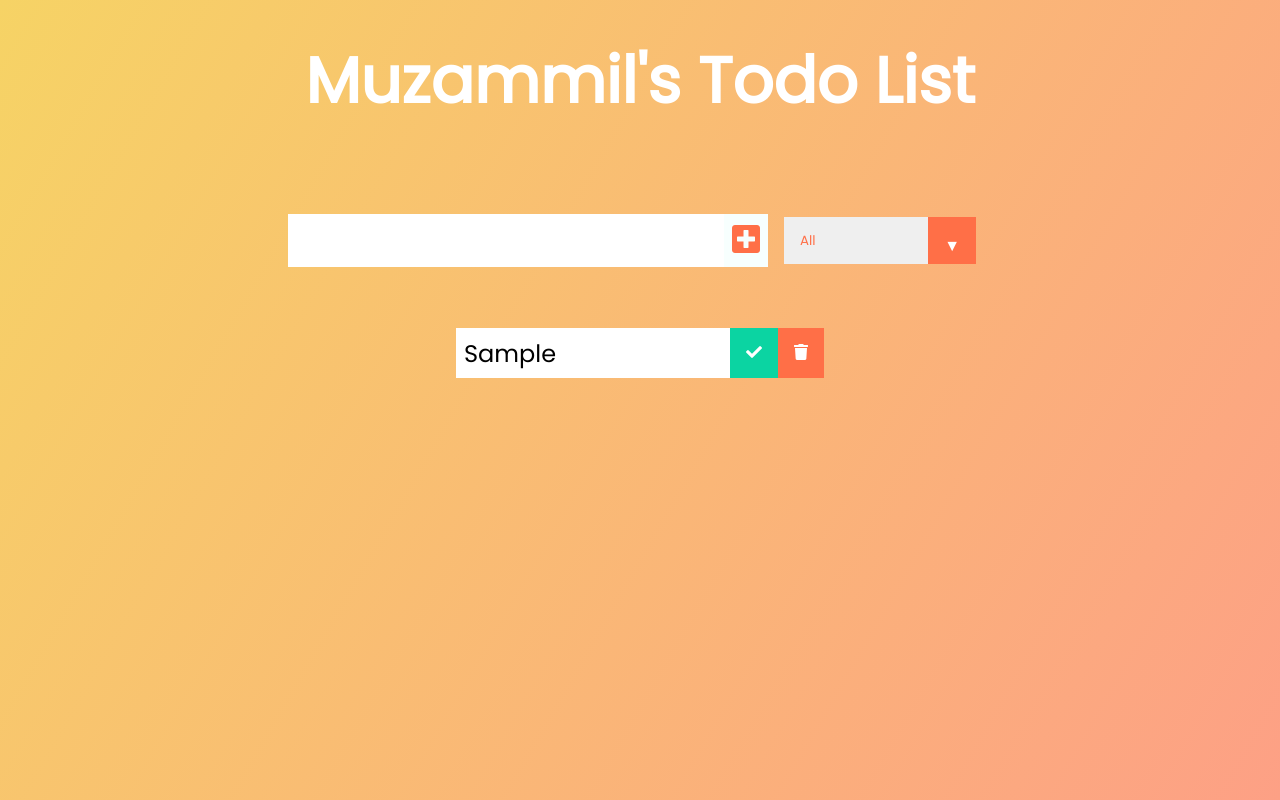
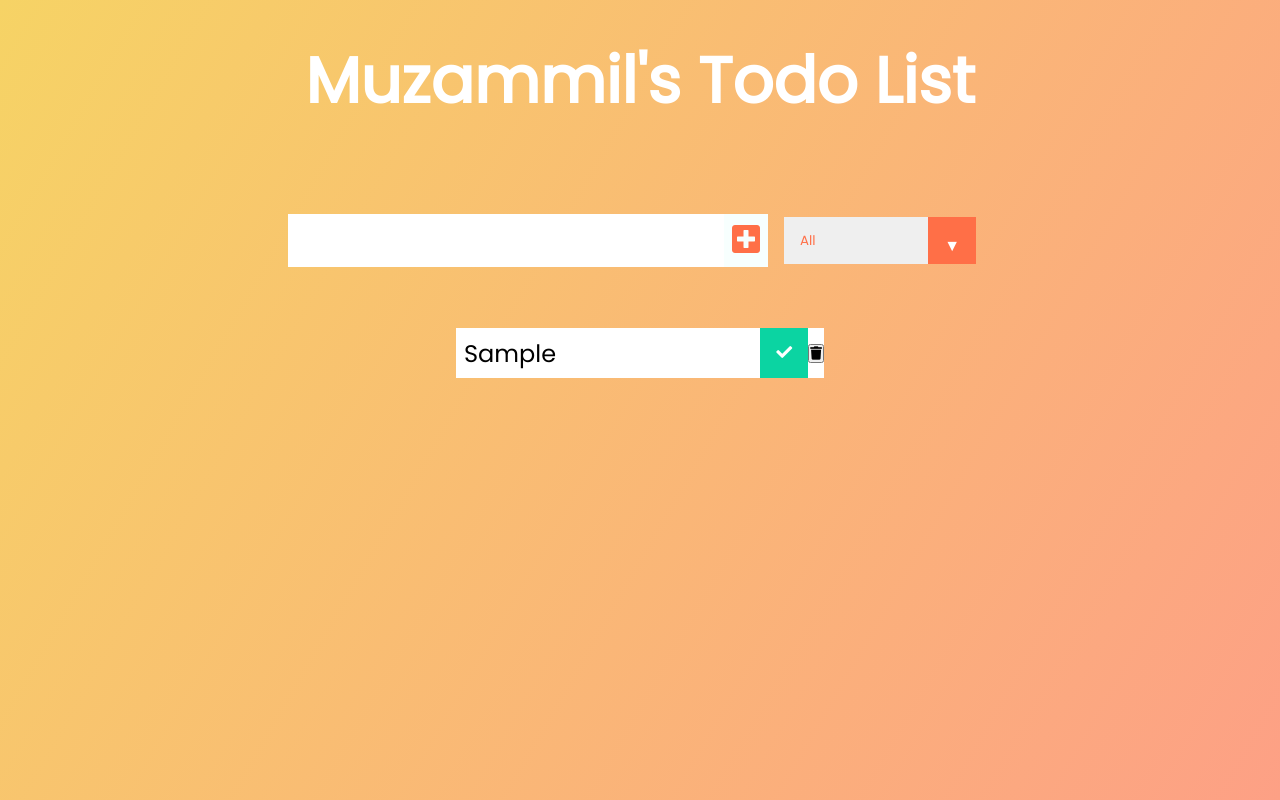
Before and after one commit to Muzammil-crypto/DayManagementApp, a React (Create React App) app: page / in a window 1280 px wide. Both pictures are taken after typing "Sample" into the empty fields and a click on the button 746 px from the left and 240 px from the top of the page. Built offline with nearby package versions, Linux system fonts and the light colour scheme.

Commit message:
Deletion done

```diff
--- a/src/App.js
+++ b/src/App.js
@@ -16,7 +16,7 @@
         setTodos={setTodos}
         setInputText={setInputText}
       />
-      <TodoList todos={todos} />
+      <TodoList setTodos={setTodos} todos={todos} />
     </div>
   );
 }
--- a/src/MyComponents/Todo.js
+++ b/src/MyComponents/Todo.js
@@ -1,12 +1,16 @@
 import React from "react";
-const Todo = ({ text }) => {
+const Todo = ({ text, todo, todos, setTodos }) => {
+  //Events Handlers
+  const deleteHandler = () => {
+    setTodos(todos.filter((el) => el.id !== todo.id));
+  };
   return (
     <div className="todo">
       <li className="todo-item">{text}</li>
       <button className="complete-btn">
         <i className="fas fa-check"></i>
       </button>
-      <button className="trash-btn">
+      <button onClick={deleteHandler} class Name="trash-btn">
         <i className="fas fa-trash"></i>
       </button>
     </div>
--- a/src/MyComponents/TodoList.js
+++ b/src/MyComponents/TodoList.js
@@ -1,13 +1,19 @@
 import React from "react";
 import Todo from "./Todo";
 
-const TodoList = ({ todos }) => {
+const TodoList = ({ todos, setTodos }) => {
   console.log(todos);
   return (
     <div className="todo-container">
       <ul className="todo-list">
         {todos.map((todo) => (
-          <Todo text={todo.text} />
+          <Todo
+            setTodos={setTodos}
+            todos={todos}
+            key={todo.id}
+            todo={todo}
+            text={todo.text}
+          />
         ))}
       </ul>
     </div>
```
